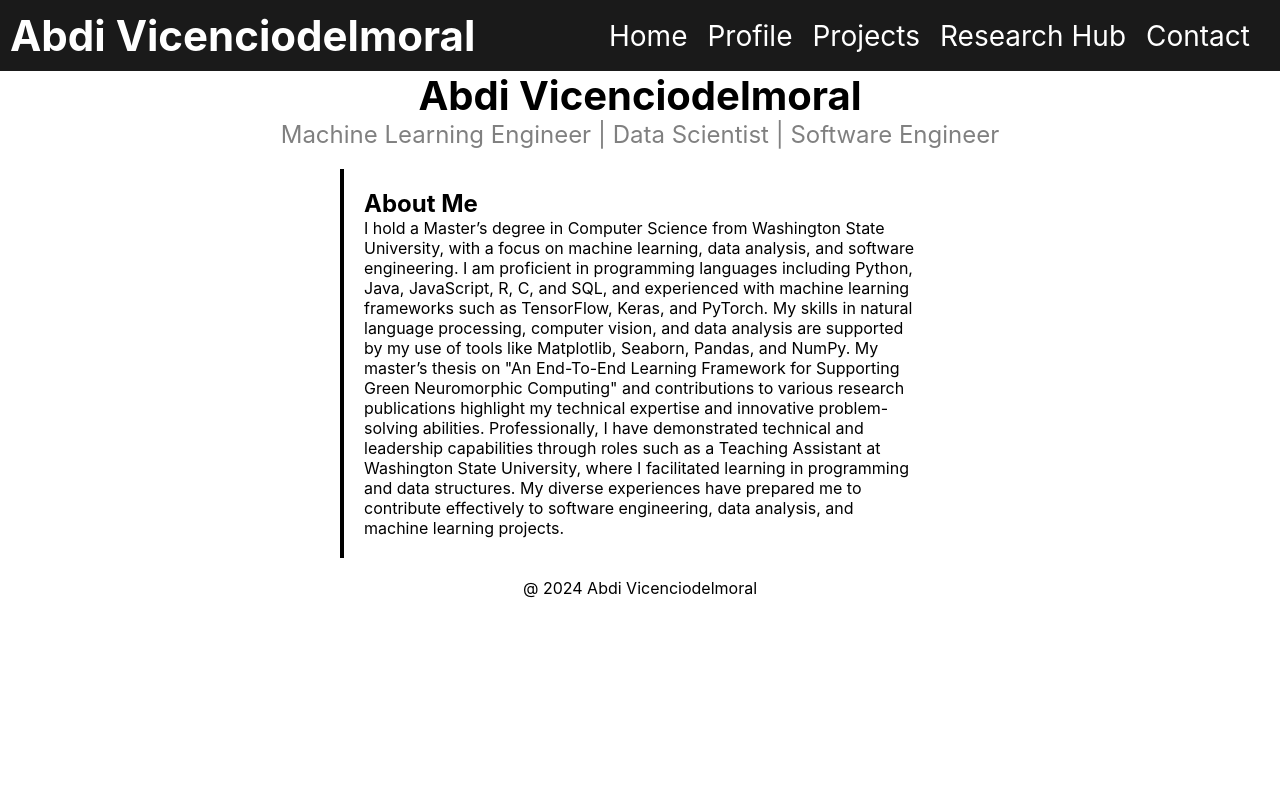
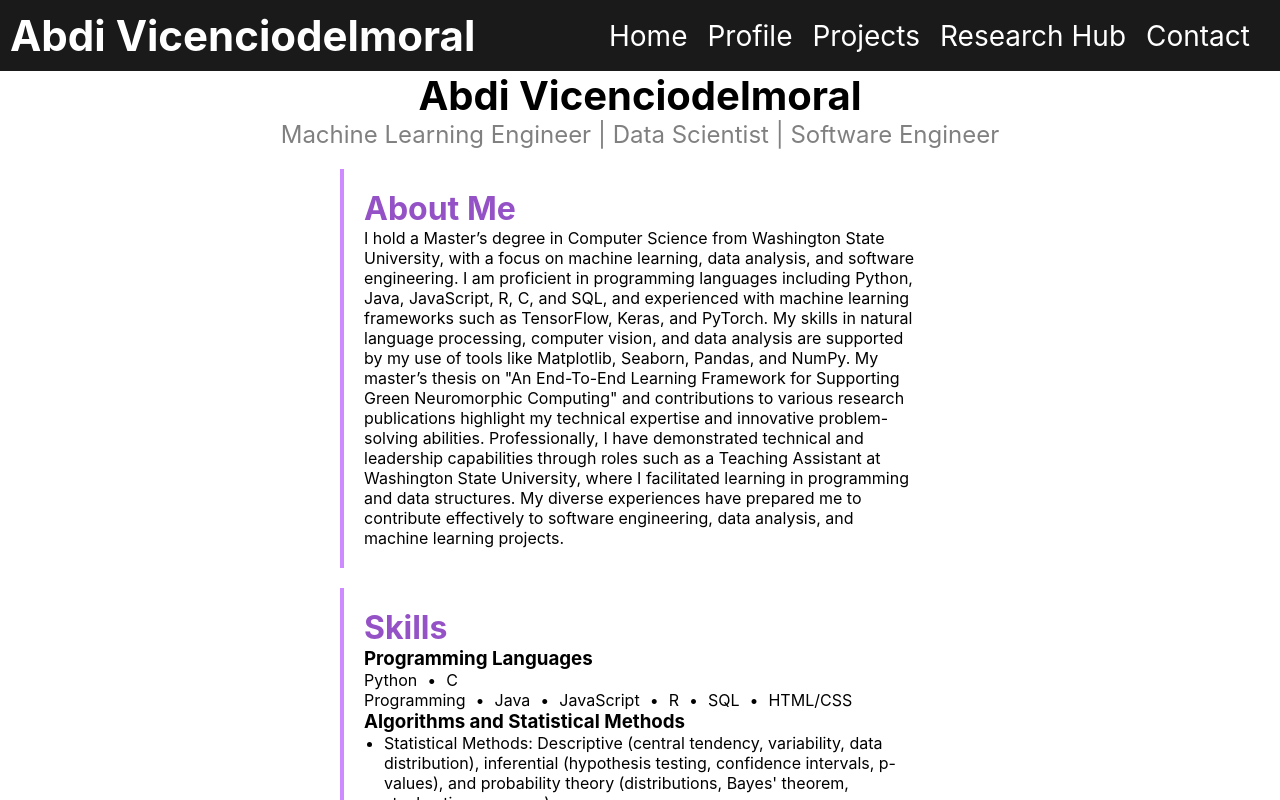
Before and after one commit to AbdiVicenciodelmoral/AbdiVicenciodelmoral.github.io, a React (Create React App) app in the folder my-github-pages-app/: page / in a window 1280 px wide. Both pictures are taken after a click on the button "About Me". Shown: the top 800 px of the page. Built offline with nearby package versions, Linux system fonts and the light colour scheme.

Commit message:
Profile Section

```diff
--- a/my-github-pages-app/src/App.css
+++ b/my-github-pages-app/src/App.css
@@ -50,7 +50,6 @@
   background-size: cover;*/
   text-align: center;
   margin: 20px 0;
-  color: white;
 }
 
 .intro h1 {
@@ -60,8 +59,10 @@
 
 .intro h2 {
   font-size: 2.0em;
-  color: white;
+  color: rgb(180, 180, 180) !important; /* Ensure the color is set to black */
 }
+
+
 
 .about-me-buttons {
   margin: 20px 0;
@@ -123,13 +124,71 @@
   max-width: 600px;
   margin: 20px auto;
   padding: 20px;
-  border-left: 4px  solid #000;
+  border-left: 4px  solid #cd8bff;
 
 }
 
 .about-me h2{
   text-align: left;
+  color: #9452c6;
+  font-size: 2.0em;
 }
 .about-me p{
   text-align: left;
 }
+
+
+.skills{
+  max-width: 600px;
+  margin: 20px auto;
+  padding: 20px;
+  border-left: 4px  solid #cd8bff;
+}
+
+.skills h2{
+  text-align: left;
+  color: #9452c6;
+  font-size: 2.0em;
+}
+
+
+.skill-type1{
+  text-align: left;
+}
+
+
+
+.skill-type1 ul{
+  list-style: none;
+  padding: 0;
+}
+
+.skill-type1 ul li {
+  display: inline; /* Display list items in a single line */
+  margin-right: 10px; /* Space between items */
+  position: relative; /* Position for pseudo-element */
+}
+
+.skill-type1 ul li::after {
+  content: '•'; /* Bullet point */
+  margin-left: 10px; /* Space after bullet */
+}
+
+.skill-type1 ul li:last-child::after {
+  content: ''; /* Remove bullet after the last item */
+}
+
+
+.skill-type2{
+  text-align: left;
+}
+
+
+
+.skill-type2 ul{
+  padding-left: 20px;
+}
+
+.subheaders{
+  font-weight: bold;
+}
--- a/my-github-pages-app/src/App.js
+++ b/my-github-pages-app/src/App.js
@@ -73,6 +73,99 @@ function App(){
         </p>
         </div>
 
+        <div className='skills'>
+          <h2>Skills</h2>
+
+          <div className='skill-type1'>
+            <h3>Programming Languages</h3>
+            <ul>
+              <li>Python</li>
+              <li>C Programming</li>
+              <li>Java</li>
+              <li>JavaScript</li>
+              <li>R</li>
+              <li>SQL</li>
+              <li>HTML/CSS</li>
+            </ul>
+          </div>
+
+          <div className='skill-type2'>
+          <h3>Algorithms and Statistical Methods</h3>
+            <ul className='Algorithms'>
+              <li>Statistical Methods: Descriptive (central tendency, variability, data distribution),
+                inferential (hypothesis testing, confidence intervals, p-values), and probability theory
+                (distributions, Bayes' theorem, stochastic processes).</li>
+              <li>Regression Analysis: Linear, logistic, and polynomial regression models.</li>
+              <li>Statistical Software: R, SAS, SPSS, NumPy, SciPy, Statsmodels.</li>
+              <li>Numerical & Optimization Methods: Matrix algebra, decomposition methods, eigenvalue problems,
+                numerical integration (trapezoidal rule, Simpson's rule), gradient descent,
+                and linear programming (simplex, interior-point methods).</li>
+              <li>Algorithm Design & Analysis: Sorting, searching, graph traversal algorithms, and
+                complexity analysis (Big O, Big Ω, Big Θ).</li>
+              <li>Data Structures: Arrays, linked lists, stacks, queues, hash tables, trees, and graphs.</li>
+              <li>Supervised Learning: Decision trees, random forests, support vector machines, neural networks.</li>
+              <li>Unsupervised Learning: Clustering (k-means, hierarchical), dimensionality reduction (PCA, t-SNE).</li>
+              <li>Reinforcement Learning: Q-learning, policy gradient methods.</li>
+              <li>Model Evaluation: Cross-validation, bias-variance tradeoff, and performance metrics.</li>
+              <li>Libraries and Frameworks: TensorFlow, PyTorch, Scikit-Learn, Keras, Hugging Face, NLTK.</li>
+              <li>Version Control: Github, Azure.</li>
+            </ul>
+          </div>
+
+          <div className='skill-type1'>
+            <h3>Machine Learning Frameworks</h3>
+            <ul>
+              <li>TensorFlow</li>
+              <li>Keras</li>
+              <li>PyTorch</li>
+              <li>Scikit-Learn</li>
+              <li>XGBoost</li>
+              <li>Hugging Face Transformers</li>
+              <li>NLTK</li>
+              <li>OpenCV</li>
+            </ul>
+          </div>
+
+          <div className='skill-type1'>
+            <h3>Data Analysis & Visualization</h3>
+            <ul>
+              <li>Matplotlib</li>
+              <li>Seaborn</li>
+              <li>Pandas</li>
+              <li>NumPy</li>
+              <li>Tableau</li>
+              <li>Power BI</li>
+            </ul>
+            <p className='subheaders'>Strong foundation in data processing and visualization. Expertise in:</p>
+            <ul>
+              <li>Exploratory Data Analysis (EDA)</li>
+              <li>Statistical Testing</li>
+              <li>Time Series Analysis</li>
+              <li>Regression Analysis</li>
+              <li>Clustering</li>
+              <li>Dimensionality Reduction</li>
+              <li>Data Cleaning and Preprocessing</li>
+              <li>Feature Engineering</li>
+              <li>Sentiment Analysis</li>
+            </ul>
+            <p className='subheaders'>Skilled in creating:</p>
+            <ul>
+              <li>Histograms</li>
+              <li>Bar Charts</li>
+              <li>Scatter Plots</li>
+              <li>Box Plots</li>
+              <li>Heatmaps</li>
+              <li>Line Charts</li>
+              <li>Pie Charts</li>
+              <li>Geospatial Visualization</li>
+              <li>Interactive Dashboards</li>
+              <li>Network Graphs</li>
+            </ul>
+          </div>
+        </div>
+
+
+
 
       </section>
 
```
